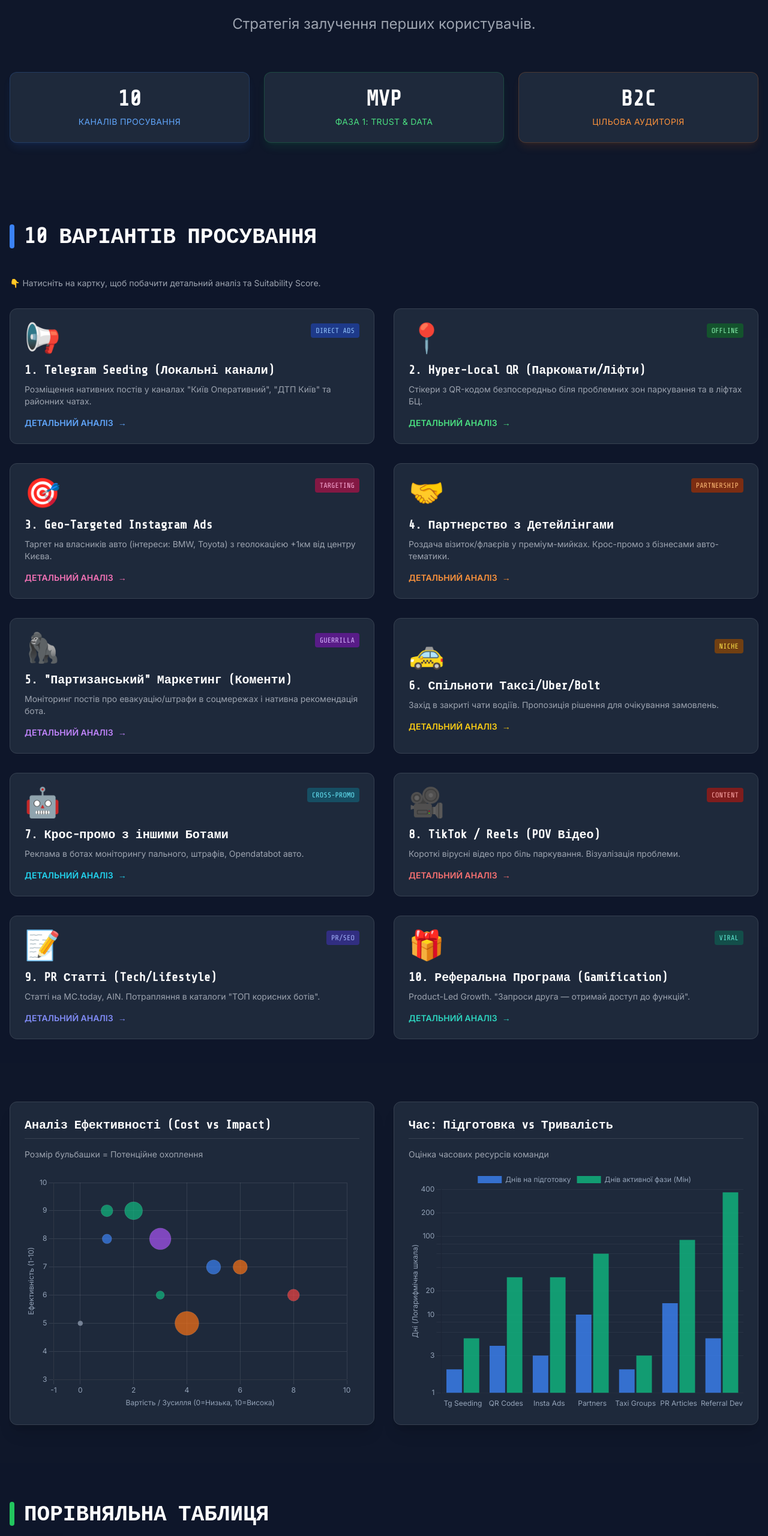
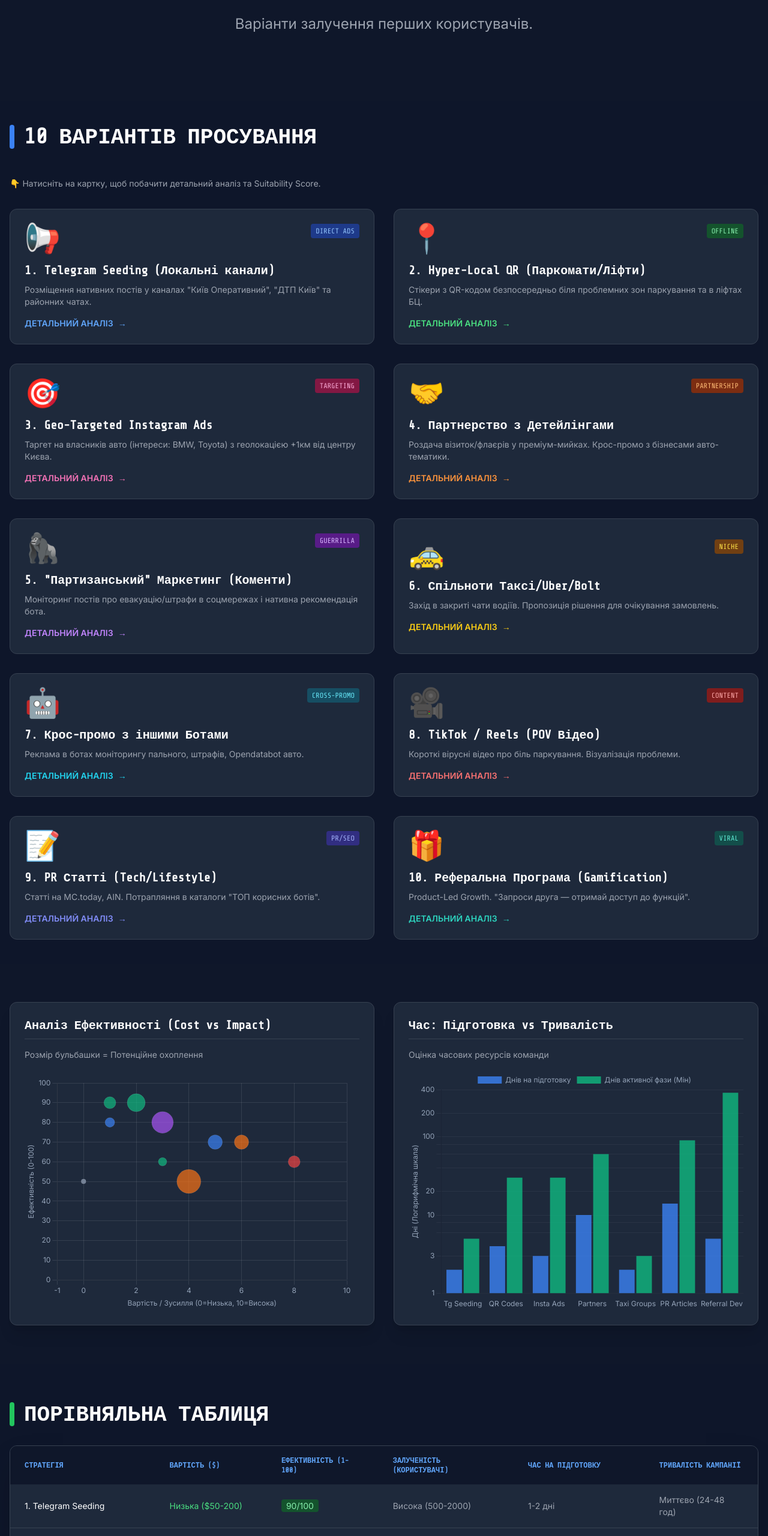
Before and after one commit to L0nelr/l0nelr.github.io, a plain HTML site: page index.html in a window 1280 px wide. Shown: the part 200-2760 px from the top of the page at 60% size. Drawn offline with nearby package versions, Linux system fonts and the light colour scheme.

Commit message:
clean version

```diff
--- a/index.html
+++ b/index.html
@@ -67,25 +67,11 @@
                 MVP GO-TO-MARKET
             </h1>
             <p class="text-xl md:text-2xl text-gray-400 max-w-3xl mx-auto leading-relaxed">
-                Стратегія залучення перших користувачів.
+                Варіанти залучення перших користувачів.
             </p>
         </div>
 
-        <div class="grid grid-cols-1 md:grid-cols-3 gap-6 mb-12">
-            <div class="bg-slate-800 rounded-xl p-6 border border-blue-500/20 shadow-lg shadow-blue-500/10 text-center">
-                <div class="text-4xl font-bold text-white mono-font mb-2">10</div>
-                <div class="text-blue-400 text-sm uppercase tracking-wide">Каналів Просування</div>
-            </div>
-            <div class="bg-slate-800 rounded-xl p-6 border border-green-500/20 shadow-lg shadow-green-500/10 text-center">
-                <div class="text-4xl font-bold text-white mono-font mb-2">MVP</div>
-                <div class="text-green-400 text-sm uppercase tracking-wide">Фаза 1: Trust & Data</div>
-            </div>
-            <div class="bg-slate-800 rounded-xl p-6 border border-orange-500/20 shadow-lg shadow-orange-500/10 text-center">
-                <div class="text-4xl font-bold text-white mono-font mb-2">B2C</div>
-                <div class="text-orange-400 text-sm uppercase tracking-wide">Цільова Аудиторія</div>
-            </div>
-        </div>
-    </section>
+        </section>
 
     <section id="strategies" class="py-10 bg-slate-900/50">
         <div class="max-w-7xl mx-auto px-4">
@@ -258,7 +244,7 @@
                         <tr>
                             <th class="px-6 py-4">Стратегія</th>
                             <th class="px-6 py-4">Вартість ($)</th>
-                            <th class="px-6 py-4">Ефективність (1-10)</th>
+                            <th class="px-6 py-4">Ефективність (1-100)</th>
                             <th class="px-6 py-4">Залученість (Користувачі)</th>
                             <th class="px-6 py-4">Час на підготовку</th>
                             <th class="px-6 py-4">Тривалість кампанії</th>
@@ -268,7 +254,7 @@
                         <tr class="hover:bg-slate-700/50 transition">
                             <td class="px-6 py-4 font-medium text-white">1. Telegram Seeding</td>
                             <td class="px-6 py-4 text-green-400">Низька ($50-200)</td>
-                            <td class="px-6 py-4"><span class="bg-green-900 text-green-300 px-2 py-0.5 rounded">9/10</span></td>
+                            <td class="px-6 py-4"><span class="bg-green-900 text-green-300 px-2 py-0.5 rounded">90/100</span></td>
                             <td class="px-6 py-4">Висока (500-2000)</td>
                             <td class="px-6 py-4">1-2 дні</td>
                             <td class="px-6 py-4">Миттєво (24-48 год)</td>
@@ -276,7 +262,7 @@
                         <tr class="hover:bg-slate-700/50 transition">
                             <td class="px-6 py-4 font-medium text-white">2. Hyper-Local QR</td>
                             <td class="px-6 py-4 text-green-400">Дуже Низька ($20)</td>
-                            <td class="px-6 py-4"><span class="bg-blue-900 text-blue-300 px-2 py-0.5 rounded">8/10</span></td>
+                            <td class="px-6 py-4"><span class="bg-blue-900 text-blue-300 px-2 py-0.5 rounded">80/100</span></td>
                             <td class="px-6 py-4">Середня (100-300)</td>
                             <td class="px-6 py-4">3-5 днів (друк/поклейка)</td>
                             <td class="px-6 py-4">Довгостроково</td>
@@ -284,7 +270,7 @@
                         <tr class="hover:bg-slate-700/50 transition">
                             <td class="px-6 py-4 font-medium text-white">3. Instagram Ads (Geo)</td>
                             <td class="px-6 py-4 text-orange-400">Середня ($300+)</td>
-                            <td class="px-6 py-4"><span class="bg-blue-900 text-blue-300 px-2 py-0.5 rounded">7/10</span></td>
+                            <td class="px-6 py-4"><span class="bg-blue-900 text-blue-300 px-2 py-0.5 rounded">70/100</span></td>
                             <td class="px-6 py-4">Висока (1000+)</td>
                             <td class="px-6 py-4">3-4 дні (креативи)</td>
                             <td class="px-6 py-4">Постійно</td>
@@ -292,7 +278,7 @@
                         <tr class="hover:bg-slate-700/50 transition">
                             <td class="px-6 py-4 font-medium text-white">4. Партнери (Авто)</td>
                             <td class="px-6 py-4 text-green-400">Низька (Бартер)</td>
-                            <td class="px-6 py-4"><span class="bg-orange-900 text-orange-300 px-2 py-0.5 rounded">6/10</span></td>
+                            <td class="px-6 py-4"><span class="bg-orange-900 text-orange-300 px-2 py-0.5 rounded">60/100</span></td>
                             <td class="px-6 py-4">Середня (200-500)</td>
                             <td class="px-6 py-4">1-2 тижні (перемовини)</td>
                             <td class="px-6 py-4">Довгостроково</td>
@@ -300,7 +286,7 @@
                          <tr class="hover:bg-slate-700/50 transition">
                             <td class="px-6 py-4 font-medium text-white">5. Партизанський (Коменти)</td>
                             <td class="px-6 py-4 text-green-400">Безкоштовно</td>
-                            <td class="px-6 py-4"><span class="bg-orange-900 text-orange-300 px-2 py-0.5 rounded">5/10</span></td>
+                            <td class="px-6 py-4"><span class="bg-orange-900 text-orange-300 px-2 py-0.5 rounded">50/100</span></td>
                             <td class="px-6 py-4">Низька (50-100)</td>
                             <td class="px-6 py-4">0 днів</td>
                             <td class="px-6 py-4">Постійно</td>
@@ -308,7 +294,7 @@
                         <tr class="hover:bg-slate-700/50 transition">
                             <td class="px-6 py-4 font-medium text-white">6. Спільноти Таксі</td>
                             <td class="px-6 py-4 text-green-400">Низька ($0-50)</td>
-                            <td class="px-6 py-4"><span class="bg-green-900 text-green-300 px-2 py-0.5 rounded">9/10 (Якість)</span></td>
+                            <td class="px-6 py-4"><span class="bg-green-900 text-green-300 px-2 py-0.5 rounded">90/100</span></td>
                             <td class="px-6 py-4">Середня (300-600)</td>
                             <td class="px-6 py-4">1-3 дні</td>
                             <td class="px-6 py-4">Разові пости</td>
@@ -316,7 +302,7 @@
                         <tr class="hover:bg-slate-700/50 transition">
                             <td class="px-6 py-4 font-medium text-white">7. Крос-промо (Боти)</td>
                             <td class="px-6 py-4 text-orange-400">Середня ($100-300)</td>
-                            <td class="px-6 py-4"><span class="bg-blue-900 text-blue-300 px-2 py-0.5 rounded">7/10</span></td>
+                            <td class="px-6 py-4"><span class="bg-blue-900 text-blue-300 px-2 py-0.5 rounded">70/100</span></td>
                             <td class="px-6 py-4">Висока (1000+)</td>
                             <td class="px-6 py-4">3-5 днів</td>
                             <td class="px-6 py-4">Разова розсилка</td>
@@ -324,7 +310,7 @@
                         <tr class="hover:bg-slate-700/50 transition">
                             <td class="px-6 py-4 font-medium text-white">8. TikTok / Reels</td>
                             <td class="px-6 py-4 text-orange-400">Час команди</td>
-                            <td class="px-6 py-4"><span class="bg-orange-900 text-orange-300 px-2 py-0.5 rounded">VARies</span></td>
+                            <td class="px-6 py-4"><span class="bg-orange-900 text-orange-300 px-2 py-0.5 rounded">VAR</span></td>
                             <td class="px-6 py-4">Непередбачувана</td>
                             <td class="px-6 py-4">Постійно</td>
                             <td class="px-6 py-4">Постійно</td>
@@ -332,7 +318,7 @@
                         <tr class="hover:bg-slate-700/50 transition">
                             <td class="px-6 py-4 font-medium text-white">9. PR Статті</td>
                             <td class="px-6 py-4 text-red-400">Висока / Час</td>
-                            <td class="px-6 py-4"><span class="bg-orange-900 text-orange-300 px-2 py-0.5 rounded">6/10 (Імідж)</span></td>
+                            <td class="px-6 py-4"><span class="bg-orange-900 text-orange-300 px-2 py-0.5 rounded">60/100</span></td>
                             <td class="px-6 py-4">Висока (читаність)</td>
                             <td class="px-6 py-4">2-3 тижні</td>
                             <td class="px-6 py-4">Вічно (SEO)</td>
@@ -340,7 +326,7 @@
                         <tr class="hover:bg-slate-700/50 transition">
                             <td class="px-6 py-4 font-medium text-white">10. Рефералка</td>
                             <td class="px-6 py-4 text-green-400">Вартість розробки</td>
-                            <td class="px-6 py-4"><span class="bg-green-900 text-green-300 px-2 py-0.5 rounded">8/10</span></td>
+                            <td class="px-6 py-4"><span class="bg-green-900 text-green-300 px-2 py-0.5 rounded">80/100</span></td>
                             <td class="px-6 py-4">Експоненційна</td>
                             <td class="px-6 py-4">1 тиждень (Dev)</td>
                             <td class="px-6 py-4">Завжди</td>
@@ -546,7 +532,7 @@
         Chart.defaults.color = '#94a3b8';
         Chart.defaults.font.family = 'Inter';
 
-        // Chart 1: Bubble Chart
+        // Chart 1: Bubble Chart UPDATED SCALE 1-100
         const ctxImpact = document.getElementById('impactChart').getContext('2d');
         const impactChart = new Chart(ctxImpact, {
             type: 'bubble',
@@ -554,16 +540,16 @@
                 datasets: [{
                     label: 'Стратегії',
                     data: [
-                        { x: 2, y: 9, r: 15, label: 'Tg Seeding' },
-                        { x: 1, y: 8, r: 8, label: 'QR Codes' },
-                        { x: 6, y: 7, r: 12, label: 'Insta Ads' },
-                        { x: 3, y: 6, r: 7, label: 'Partners' },
-                        { x: 0, y: 5, r: 4, label: 'Comments' },
-                        { x: 1, y: 9, r: 10, label: 'Taxi Groups' },
-                        { x: 5, y: 7, r: 12, label: 'Cross-Promo' },
-                        { x: 4, y: 5, r: 20, label: 'TikTok' },
-                        { x: 8, y: 6, r: 10, label: 'PR Articles' },
-                        { x: 3, y: 8, r: 18, label: 'Referral' }
+                        { x: 2, y: 90, r: 15, label: 'Tg Seeding' },
+                        { x: 1, y: 80, r: 8, label: 'QR Codes' },
+                        { x: 6, y: 70, r: 12, label: 'Insta Ads' },
+                        { x: 3, y: 60, r: 7, label: 'Partners' },
+                        { x: 0, y: 50, r: 4, label: 'Comments' },
+                        { x: 1, y: 90, r: 10, label: 'Taxi Groups' },
+                        { x: 5, y: 70, r: 12, label: 'Cross-Promo' },
+                        { x: 4, y: 50, r: 20, label: 'TikTok' },
+                        { x: 8, y: 60, r: 10, label: 'PR Articles' },
+                        { x: 3, y: 80, r: 18, label: 'Referral' }
                     ],
                     backgroundColor: [
                         'rgba(16, 185, 129, 0.7)',
@@ -591,8 +577,8 @@
                         grid: { color: 'rgba(255, 255, 255, 0.1)' }
                     },
                     y: {
-                        title: { display: true, text: 'Ефективність (1-10)' },
-                        min: 3, max: 10,
+                        title: { display: true, text: 'Ефективність (0-100)' },
+                        min: 0, max: 100, /* UPDATED SCALE */
                         grid: { color: 'rgba(255, 255, 255, 0.1)' }
                     }
                 },
```
